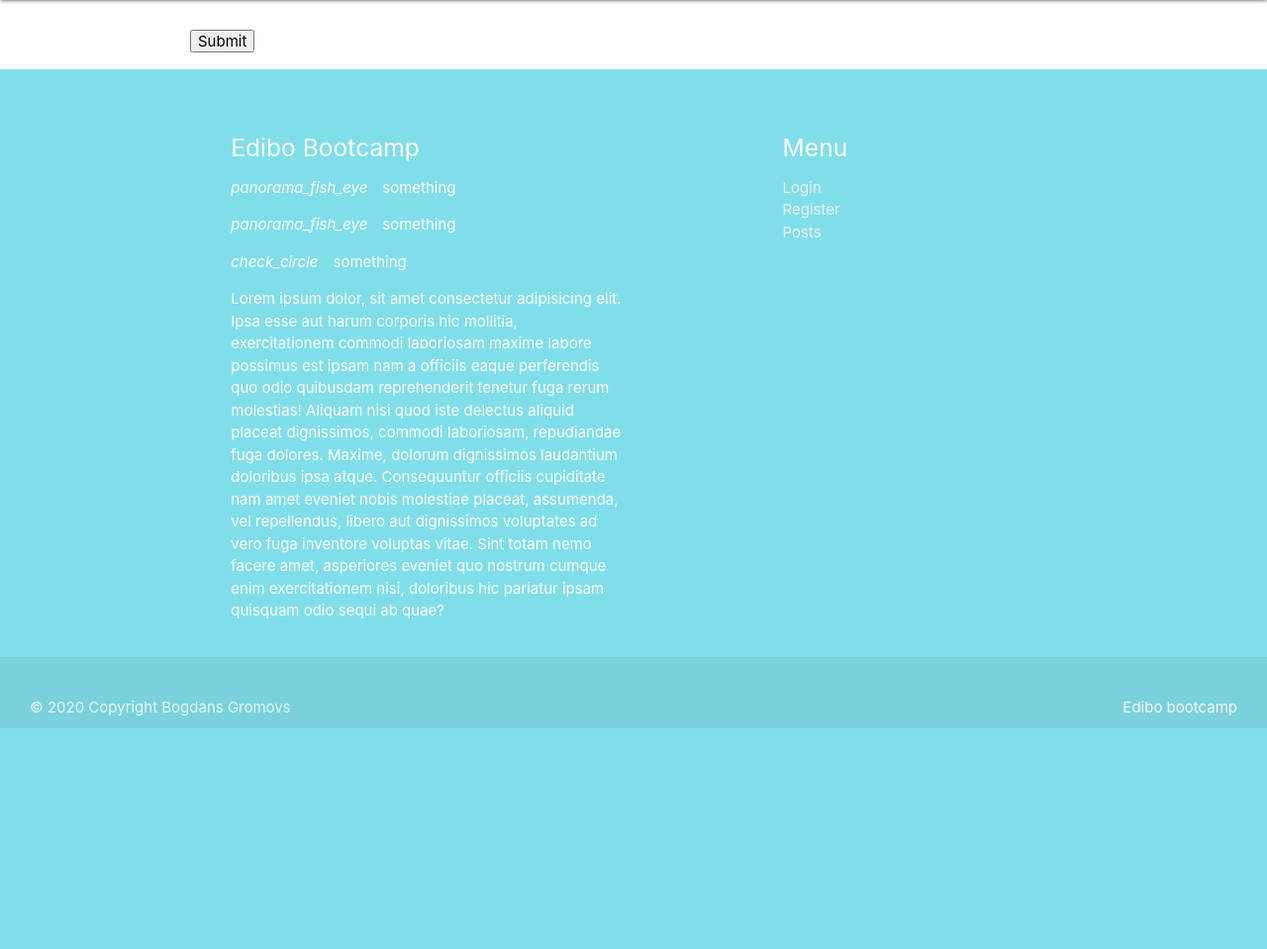
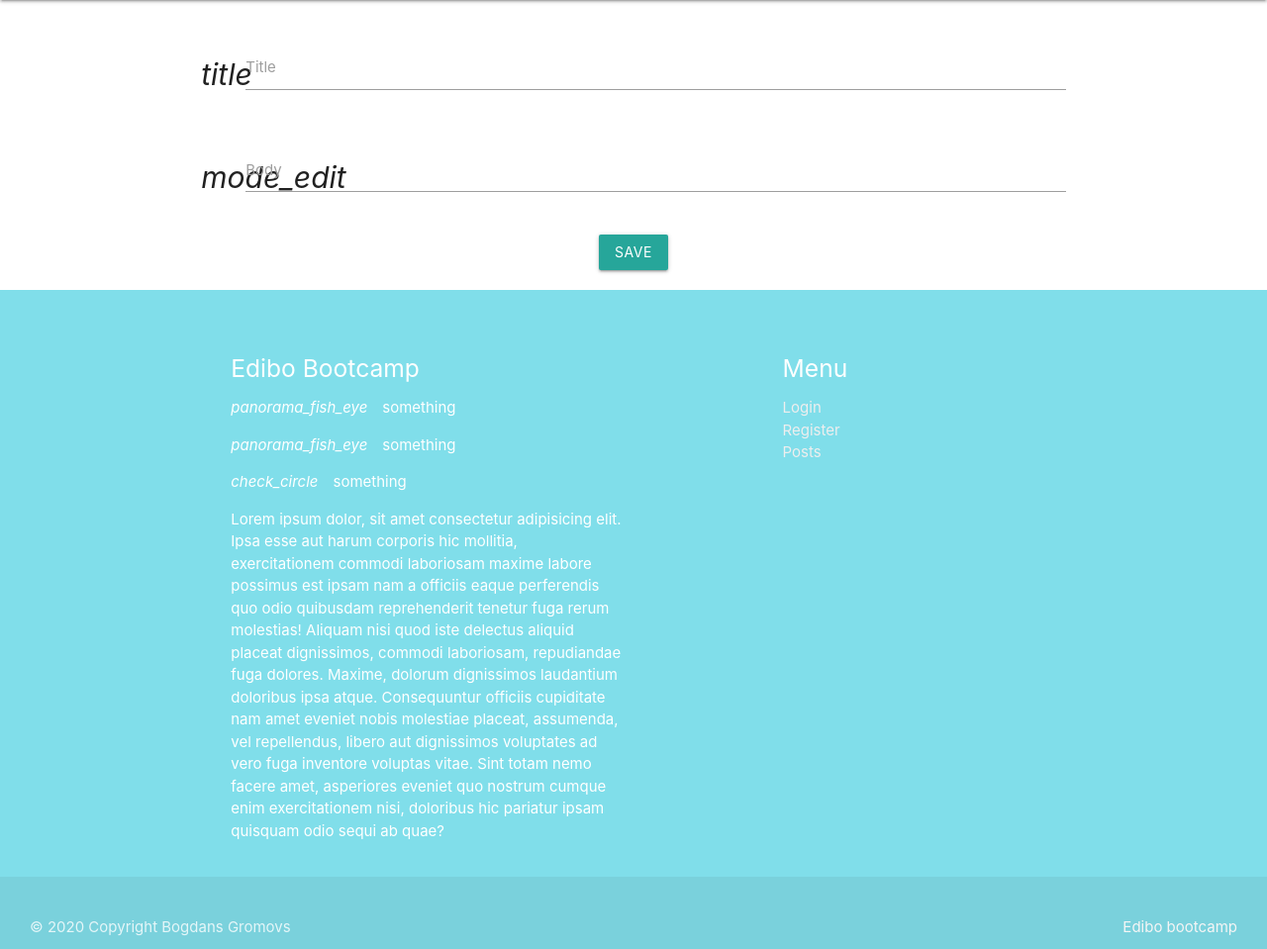
Before and after one commit to dpaniq/edibo_site, a Python web app: template app/posts/templates/posts/edit_post.html in a window 1280 px wide. Shown: the part 64-1023 px from the top of the page at 99% size. Before the commit the page ends 800 px from the top, so only its background shows below. Run offline with Jinja, Linux system fonts and the light colour scheme; the template is opened without the code that fills it: most values are stand-ins (such as "Sample title", 1, 10 or a date in 2020); form fields are guessed from the names that the template uses.

Commit message:
Redesign Post/Create/Detail form

```diff
--- a/app/posts/templates/posts/edit_post.html
+++ b/app/posts/templates/posts/edit_post.html
@@ -1,14 +1,28 @@
 {% extends 'base.html' %}
 
 {% block content %}
+    <form action="{{ url_for('posts.edit_post' , slug=post.slug )}}" method="POST">
+        <input type="hidden" name="csrf_token" value="{{ csrf_token() }}" />
 
-    <form action="{{ url_for('posts.edit_post' , slug=post.slug )}}" method="POST">
+        <div class="row">
+            <div class="input-field col s12">
+                <i class="material-icons prefix">title</i>
+                {{ form.title(class="materialize-textarea validate") }}
+                {{ form.title.label() }}
+            </div>
+        </div>
+        <div class="row">
+            <div class="input-field col s12">
+                <i class="material-icons prefix">mode_edit</i>
+                {{ form.body(class="materialize-textarea validate") }}
+                {{ form.body.label() }}
+            </div>
+        </div>
 
-        {% for field in form %}
-            {{ field.label() }}
-            {{ field() }}
-        {% endfor %}
-        <button type="submit">Submit</button>
+        <div class="row">
+            <div class="col s12 content-center">
+                <button class="btn waves-effect waves-light" type="submit">Save</button>
+            </div>
+        </div>
     </form>
-
 {% endblock %}
--- a/app/routes.py
+++ b/app/routes.py
@@ -77,9 +77,7 @@ def register():
 @app.route('/admin/secret_key', methods=['GET', 'POST'])
 @login_required
 def secret_key():
-
-    # print('ROLE', current_user.has_role('admin'), current_user.roles)
-
+    print(current_user.id)
     if not current_user.has_role('admin'):
         return abort(404, description="Resource not found... Becouse your are not admin :)")
 
--- a/app/templates/admin/secret_key.html
+++ b/app/templates/admin/secret_key.html
@@ -1,5 +1,5 @@
 <form method="POST" action="{{ url_for('secret_key') }}">
-
+    <input type="hidden" name="csrf_token" value="{{ csrf_token() }}" />
     <input type="text" value="{{ secret_key }}" name="secret_key">
     <button type="submit">Append</button>
 </form>
```
Also changed, not shown: app/posts/blueprint.py (+6 -1 lines), app/posts/templates/posts/post_detail.html (+35 -11 lines), bad parts/forms.py (deleted, +0 -10 lines), bad parts/routes.py (deleted, +0 -33 lines), app/app.db.
